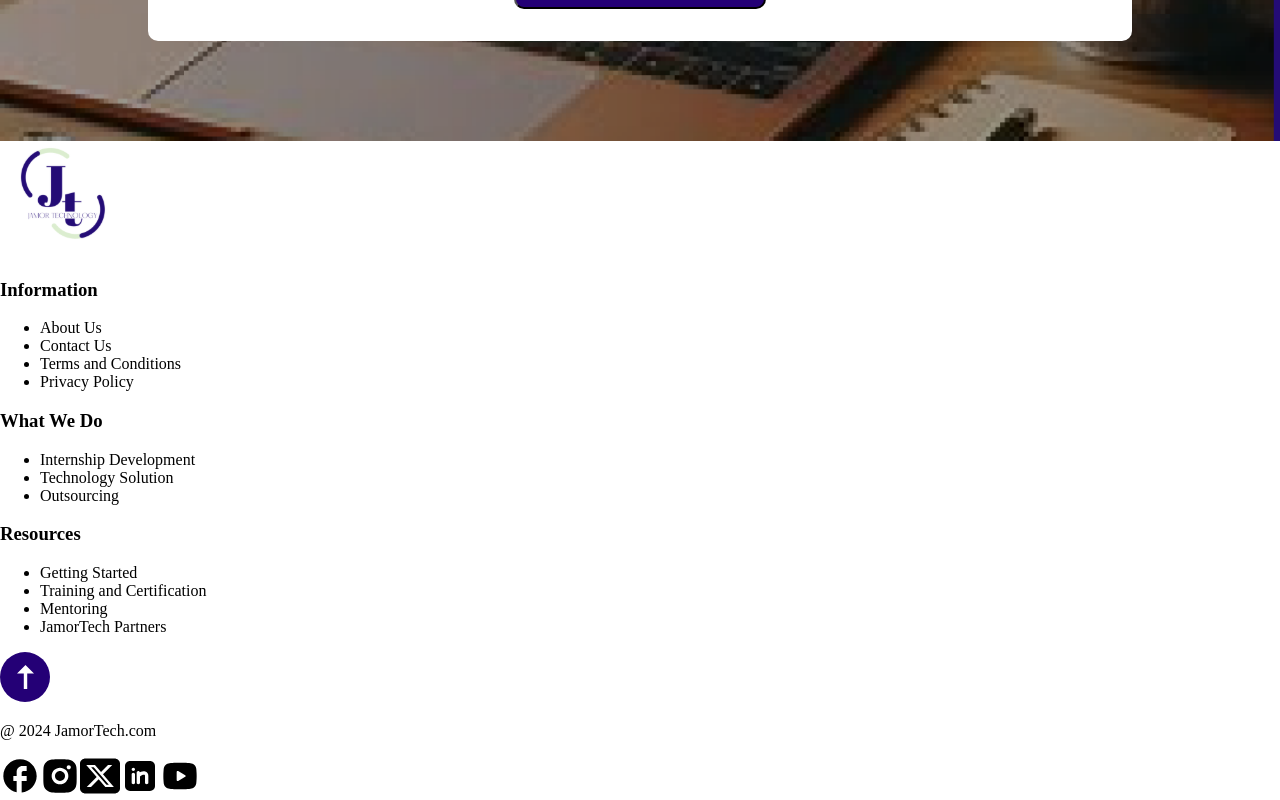
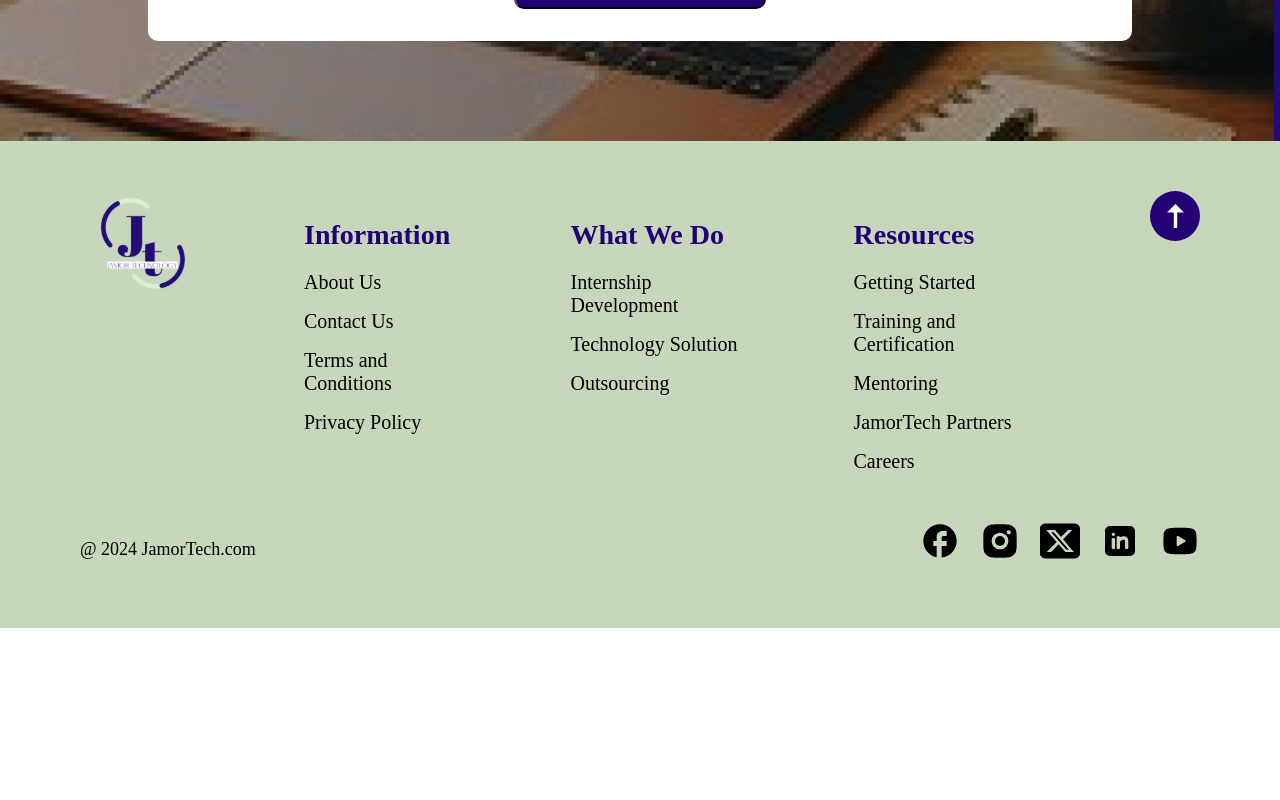
Before and after one commit to Jamor-Technology/FE, a React (Create React App) app in the folder jamort/: page / in a window 1280 px wide. Shown: the part 6590-7390 px from the top of the page. After the commit the page ends 7218 px from the top, so only its background shows below. Built offline with nearby package versions, Linux system fonts and the light colour scheme.

Commit message:
styled the footer

```diff
--- a/jamort/src/components/Footer/Footer.css
+++ b/jamort/src/components/Footer/Footer.css
@@ -0,0 +1,89 @@
+.footer-container {
+  background-color: #C6D7BC;
+  padding: 50px 80px;
+  display: flex;
+  flex-direction: column;
+  align-items: center;
+}
+
+.footer-top {
+  display: flex;
+  justify-content: space-between;
+  width: 100%;
+  max-width: 1200px;
+  margin-bottom: 32px;
+  gap: 100px;
+}
+
+.info-card {
+  text-align: left;
+}
+
+.info-title {
+  font-family: var(--font-family-heading);
+  font-size: var(--header-font-size-medium);
+  color: var(--text-secondary-color-purple);
+  margin-bottom: var(--spacing-small);
+}
+
+.info-list {
+  list-style: none;
+  padding: 0;
+}
+
+.info-item {
+  font-family: var(--font-family-body);
+  font-size: 20px;
+  color: var(--text-primary-color);
+  margin-bottom: 16px;
+}
+
+.footer-bottom {
+  display: flex;
+  justify-content: space-between;
+  width: 100%;
+  max-width: 1200px;
+}
+
+.copy-right {
+  font-family: var(--font-family-body);
+  font-size: var(--font-size-medium);
+  color: var(--text-primary-color);
+}
+
+.social-media {
+  display: flex;
+  gap: 20px;
+}
+
+.social-icon {
+  max-width: 40px;
+  transition: transform 0.3s;
+}
+
+.social-icon:hover {
+  transform: scale(1.1);
+  filter: brightness(0) invert(.2);
+}
+
+/* Media Query for Smaller Screens */
+@media (max-width: 768px) {
+  .footer-top {
+    flex-direction: column;
+    align-items: center;
+  }
+
+  .info-card {
+    margin-bottom: 20px;
+  }
+
+  .footer-bottom {
+    flex-direction: column;
+    align-items: center;
+    text-align: center;
+  }
+
+  .social-media {
+    margin-top: 10px;
+  }
+}
--- a/jamort/src/components/Footer/Footer.js
+++ b/jamort/src/components/Footer/Footer.js
@@ -21,7 +21,7 @@ const Footer = () => {
     },
     {
       title: 'Resources',
-      items: ['Getting Started', 'Training and Certification', 'Mentoring', 'JamorTech Partners'],
+      items: ['Getting Started', 'Training and Certification', 'Mentoring', 'JamorTech Partners', 'Careers'],
     },
   ];
 
```
